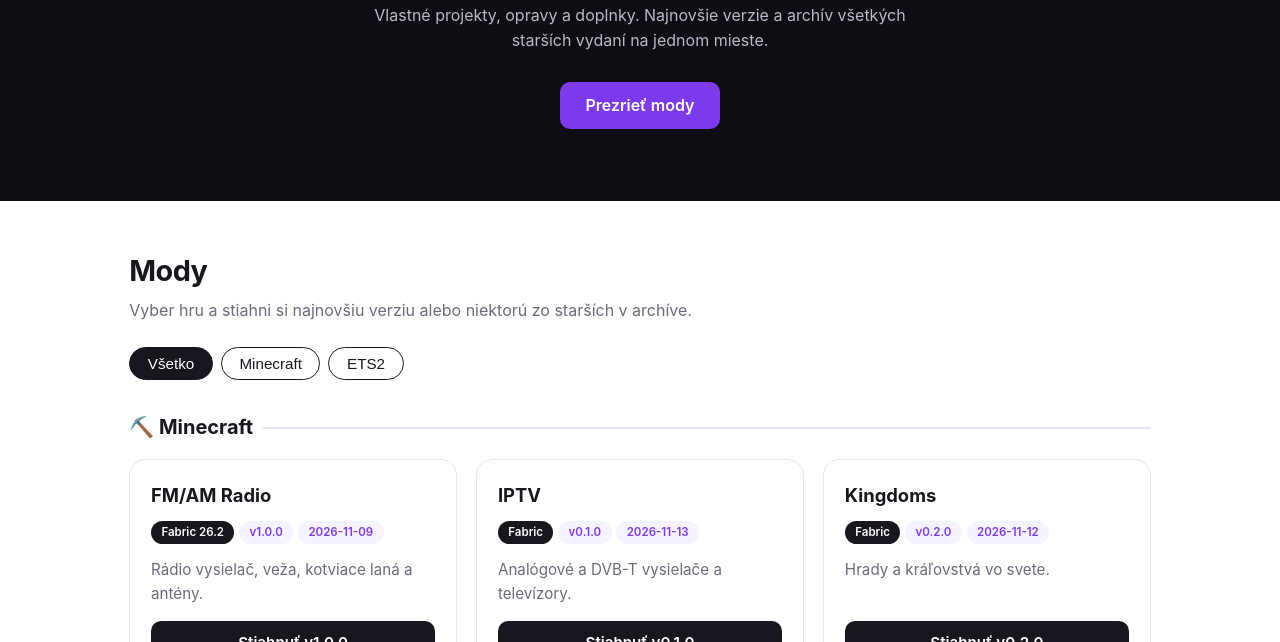
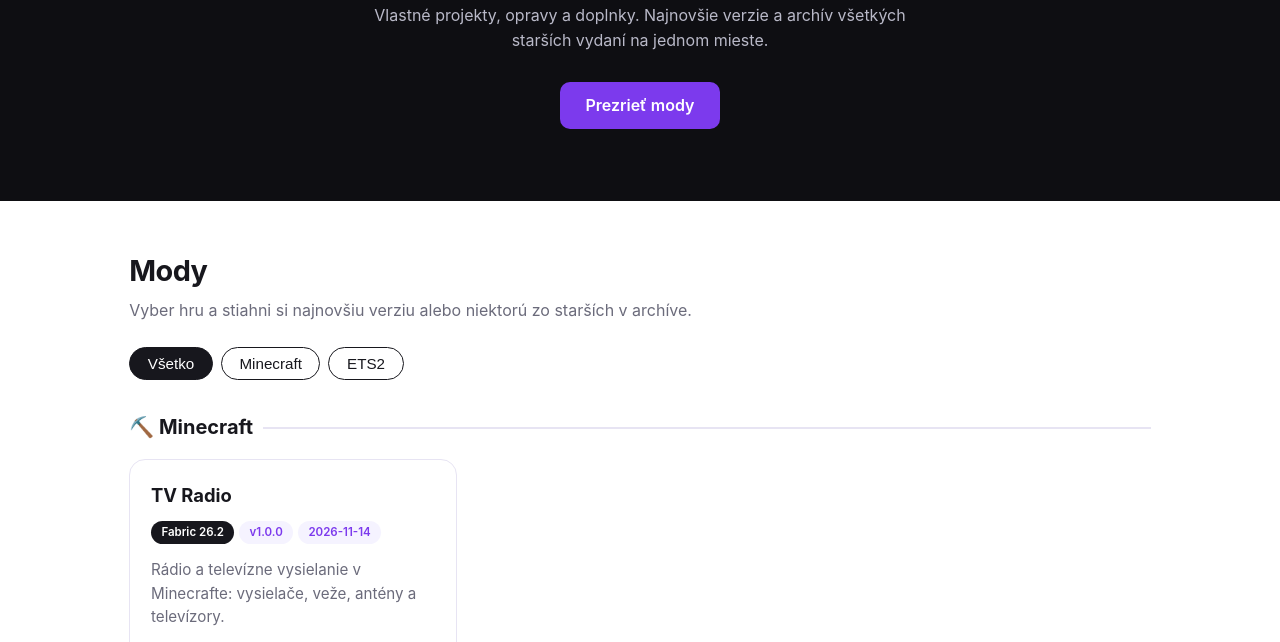
Before and after one commit to tajiii8095/tajiii8095.github.io, a plain HTML site: page index.html in a window 1280 px wide. Shown: the part 305-947 px from the top of the page. Drawn offline with Linux system fonts and the light colour scheme.

Commit message:
Add files via upload

```diff
--- a/index.html
+++ b/index.html
@@ -88,16 +88,8 @@ footer{background:var(--black);color:#8a8a9a;text-align:center;padding:1.5rem 1r
    versions: prvá je najnovšia, ostatné idú do archívu
    url: odkaz na súbor v GitHub Releases ("#" = zatiaľ nič) */
 const MODS = [
-  {game:"minecraft", name:"FM/AM Radio", desc:"Rádio vysielač, veža, kotviace laná a antény.", mc:"Fabric 26.2",
-   versions:[{v:"1.0.0", date:"2026-11-09", note:"Prvé vydanie", url:"#"}]},
-  {game:"minecraft", name:"IPTV", desc:"Analógové a DVB-T vysielače a televízory.", mc:"Fabric",
-   versions:[{v:"0.1.0", date:"2026-11-13", note:"Testovacia verzia", url:"#"}]},
-  {game:"minecraft", name:"Kingdoms", desc:"Hrady a kráľovstvá vo svete.", mc:"Fabric",
-   versions:[{v:"0.2.0", date:"2026-11-12", note:"Viac typov hradov", url:"#"},
-             {v:"0.1.0", date:"2026-11-10", note:"Prvá verzia", url:"#"}]},
-  {game:"ets2", name:"Ukážkový ETS2 mod", desc:"Sem napíš popis svojho ETS2 modu.", mc:"ETS2 1.5x",
-   versions:[{v:"1.1", date:"2026-11-01", note:"Oprava textúr", url:"#"},
-             {v:"1.0", date:"2026-10-15", note:"Prvé vydanie", url:"#"}]}
+  {game:"minecraft", name:"TV Radio", desc:"Rádio a televízne vysielanie v Minecrafte: vysielače, veže, antény a televízory.", mc:"Fabric 26.2",
+   versions:[{v:"1.0.0", date:"2026-11-14", note:"Prvé vydanie", url:"#"}]}
 ];
 const GAMES = {minecraft:"⛏️ Minecraft", ets2:"🚛 Euro Truck Simulator 2"};
 const esc = s => String(s).replace(/[&<>"]/g, c => ({"&":"&amp;","<":"&lt;",">":"&gt;",'"':"&quot;"}[c]));
```
